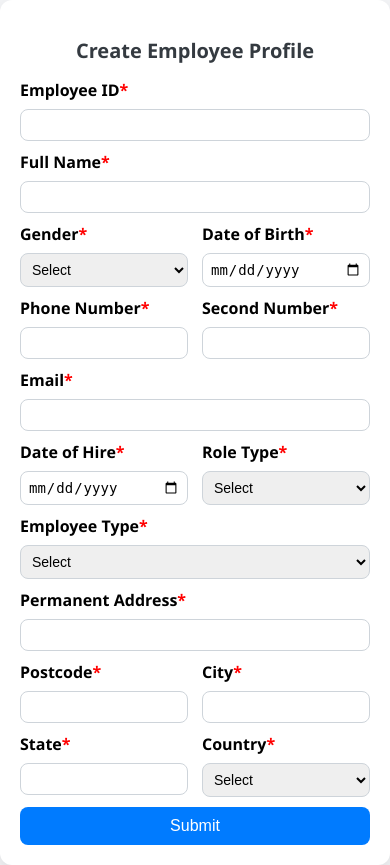
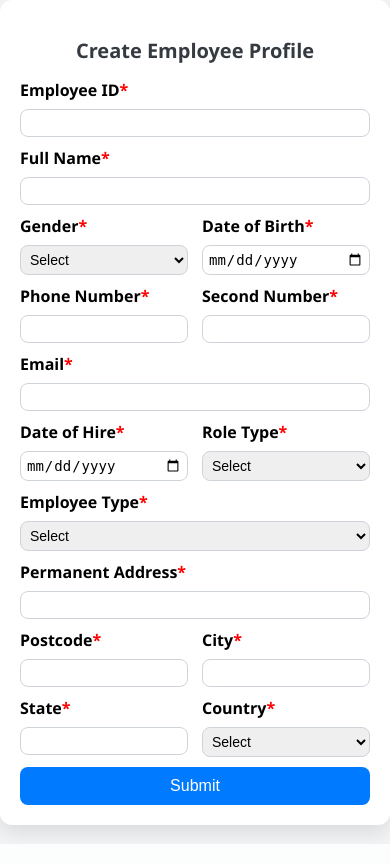
Before and after one commit to SaanvikaSolutions/Employee_Management_System, a PHP site: page /CreateEmployee.html in a window 390 px wide. After the commit the page ends 843 px from the top, so only its background shows below. Run offline with PHP 8.4, Linux system fonts and the light colour scheme.

Commit message:
changes in create employee, tables, js files

```diff
--- a/CSS/CreateEmployee.css
+++ b/CSS/CreateEmployee.css
@@ -3,13 +3,11 @@ body {
     margin: 0;
     padding: 0;
     background-color: #f3f4f6;
-    /* Light gray background */
 }
 
-.employee-profile-form {
+.createEmployee-employee-profile-form {
     background: #ffffff;
     padding: 20px;
-    /* Reduced padding */
     border-radius: 12px;
     box-shadow: 0 8px 20px rgba(0, 0, 0, 0.1);
     max-width: 600px;
@@ -17,78 +15,67 @@ body {
     transition: box-shadow 0.3s;
 }
 
-.employee-profile-form:hover {
+.createEmployee-employee-profile-form:hover {
     box-shadow: 0 10px 30px rgba(0, 0, 0, 0.15);
 }
 
-.form-section {
+.createEmployee-form-section {
     margin-bottom: 15px;
-    /* Reduced margin */
 }
 
 label {
     display: block;
     font-weight: 600;
     margin-bottom: 8px;
-    /* Adjusted margin */
     color: #000000;
-    /* Set color to black */
 }
 
-.form-input,
-.form-select {
+.createEmployee-form-input,
+.createEmployee-form-select {
     width: 100%;
     padding: 7px;
-    /* Reduced padding */
     border: 1px solid #ced4da;
     border-radius: 8px;
     box-sizing: border-box;
     font-size: 14px;
-    /* Reduced font size */
     transition: border-color 0.3s, box-shadow 0.3s;
 }
 
-.form-input:focus,
-.form-select:focus {
+.createEmployee-form-input:focus,
+.createEmployee-form-select:focus {
     border-color: #007bff;
-    /* Blue border on focus */
     box-shadow: 0 0 8px rgba(0, 123, 255, 0.4);
     outline: none;
 }
 
-.form-button {
+.createEmployee-form-button {
     padding: 10px;
-    /* Reduced padding */
     background-color: #007bff;
-    /* Blue background */
     color: white;
     border: none;
     border-radius: 8px;
     cursor: pointer;
     width: 100%;
     font-size: 16px;
-    /* Reduced font size */
     transition: background-color 0.3s, transform 0.3s;
 }
 
-.form-button:hover {
+.createEmployee-form-button:hover {
     background-color: #0056b3;
-    /* Darker blue */
     transform: translateY(-2px);
 }
 
-.form-button:active {
+.createEmployee-form-button:active {
     background-color: #003d80;
-    /* Even darker blue on click */
 }
 
-.flex {
+.createEmployee-flex {
     display: flex;
     justify-content: space-between;
     flex-wrap: wrap;
 }
 
-.flex .form-section {
+.createEmployee-flex .createEmployee-form-section {
     width: 48%;
 }
 
@@ -99,46 +86,43 @@ label {
 h2 {
     text-align: center;
     margin-bottom: 15px;
-    /* Adjusted margin */
     font-size: 20px;
     font-weight: bold;
     color: #343a40;
 }
 
-.form-section span {
+.createEmployee-form-section span {
     color: red;
 }
 
-/* Media Query for Responsive Design */
 @media (max-width: 600px) {
-    .flex {
+    .createEmployee-flex {
         flex-direction: column;
     }
 
-    .flex .form-section {
+    .createEmployee-flex .createEmployee-form-section {
         width: 100%;
     }
 }
 
-/* Media Query for screens below 400px */
-@media (max-width: 400px) {
-    .employee-profile-form {
+@media (max-width: 600px) {
+    .createEmployee-employee-profile-form {
         padding: 20px;
-        /* Adjusted padding */
     }
 
-    .flex {
+    .createEmployee-flex {
         flex-direction: row;
-        /* Ensure side by side */
     }
 
-    .flex .form-section {
+    .createEmployee-flex .createEmployee-form-section {
         width: 48%;
-        /* Keep side by side */
     }
 
-    .form-section {
+    .createEmployee-form-section {
         margin-bottom: 10px;
-        /* Reduced space for smaller screens */
+    }
+
+    .createEmployee-form-input, .createEmployee-form-select {
+        padding: 5px;
     }
 }
--- a/CreateEmployee.html
+++ b/CreateEmployee.html
@@ -8,23 +8,23 @@
 </head>
 <body>
 
-<form class="employee-profile-form">
+<form class="createEmployee-employee-profile-form">
     <h2>Create Employee Profile</h2>
 
-    <div class="form-section">
+    <div class="createEmployee-form-section">
         <label for="employeeId">Employee ID<span>*</span></label>
-        <input type="text" id="employeeId" class="form-input" required>
+        <input type="text" id="employeeId" class="createEmployee-form-input" required>
     </div>
 
-    <div class="form-section">
+    <div class="createEmployee-form-section">
         <label for="fullName">Full Name<span>*</span></label>
-        <input type="text" id="fullName" class="form-input" required>
+        <input type="text" id="fullName" class="createEmployee-form-input" required>
     </div>
 
-    <div class="flex">
-        <div class="form-section">
+    <div class="createEmployee-flex">
+        <div class="createEmployee-form-section">
             <label for="gender">Gender<span>*</span></label>
-            <select id="gender" class="form-select" required>
+            <select id="gender" class="createEmployee-form-select" required>
                 <option value="">Select</option>
                 <option value="male">Male</option>
                 <option value="female">Female</option>
@@ -32,38 +32,38 @@
             </select>
         </div>
 
-        <div class="form-section">
+        <div class="createEmployee-form-section">
             <label for="dob">Date of Birth<span>*</span></label>
-            <input type="date" id="dob" class="form-input" required>
+            <input type="date" id="dob" class="createEmployee-form-input" required>
         </div>
     </div>
 
-    <div class="flex">
-        <div class="form-section">
+    <div class="createEmployee-flex">
+        <div class="createEmployee-form-section">
             <label for="phone">Phone Number<span>*</span></label>
-            <input type="tel" id="phone" class="form-input" required>
+            <input type="tel" id="phone" class="createEmployee-form-input" required>
         </div>
 
-        <div class="form-section">
+        <div class="createEmployee-form-section">
             <label for="emergencyContact">Second Number<span>*</span></label>
-            <input type="tel" id="emergencyContact" class="form-input" required>
+            <input type="tel" id="emergencyContact" class="createEmployee-form-input" required>
         </div>
     </div>
 
-    <div class="form-section">
+    <div class="createEmployee-form-section">
         <label for="email">Email<span>*</span></label>
-        <input type="email" id="email" class="form-input" required>
+        <input type="email" id="email" class="createEmployee-form-input" required>
     </div>
 
-    <div class="flex">
-        <div class="form-section">
+    <div class="createEmployee-flex">
+        <div class="createEmployee-form-section">
             <label for="dateOfHire">Date of Hire<span>*</span></label>
-            <input type="date" id="dateOfHire" class="form-input" required>
+            <input type="date" id="dateOfHire" class="createEmployee-form-input" required>
         </div>
 
-        <div class="form-section">
+        <div class="createEmployee-form-section">
             <label for="employmentType">Role Type<span>*</span></label>
-            <select id="employmentType" class="form-select" required>
+            <select id="employmentType" class="createEmployee-form-select" required>
                 <option value="">Select</option>
                 <option value="full-time">Full-Time</option>
                 <option value="part-time">Part-Time</option>
@@ -73,9 +73,9 @@
         </div>
     </div>
 
-    <div class="form-section">
+    <div class="createEmployee-form-section">
         <label for="employeeType">Employee Type<span>*</span></label>
-        <select id="employeeType" class="form-select" required onchange="showAssignedSection()">
+        <select id="employeeType" class="createEmployee-form-select" required onchange="showAssignedSection()">
             <option value="">Select</option>
             <option value="director">Director</option>
             <option value="manager">Manager</option>
@@ -83,16 +83,16 @@
         </select>
     </div>
 
-    <div id="assignedSection" class="form-section hidden">
+    <div id="assignedSection" class="createEmployee-form-section hidden">
         <label for="assignedTo">Assigned To<span>*</span></label>
-        <select id="assignedTo" class="form-select" required>
+        <select id="assignedTo" class="createEmployee-form-select" required>
             <option value="">Select</option>
         </select>
     </div>
 
-    <div id="departmentSection" class="form-section hidden">
+    <div id="departmentSection" class="createEmployee-form-section hidden">
         <label for="department">Department<span>*</span></label>
-        <select id="department" class="form-select" required>
+        <select id="department" class="createEmployee-form-select" required>
             <option value="">Select</option>
             <option value="sales">Sales Manager</option>
             <option value="operations">Operation Manager</option>
@@ -102,9 +102,9 @@
         </select>
     </div>
 
-    <div id="employeeDepartmentSection" class="form-section hidden">
+    <div id="employeeDepartmentSection" class="createEmployee-form-section hidden">
         <label for="employeeDepartment">Department<span>*</span></label>
-        <select id="employeeDepartment" class="form-select" required>
+        <select id="employeeDepartment" class="createEmployee-form-select" required>
             <option value="">Select</option>
             <option value="sales">Sales</option>
             <option value="operations">Operations</option>
@@ -112,39 +112,39 @@
         </select>
     </div>
 
-    <div class="form-section">
+    <div class="createEmployee-form-section">
         <label for="address">Permanent Address<span>*</span></label>
-        <input type="text" id="address" class="form-input" required>
+        <input type="text" id="address" class="createEmployee-form-input" required>
     </div>
 
-    <div class="flex">
-        <div class="form-section">
+    <div class="createEmployee-flex">
+        <div class="createEmployee-form-section">
             <label for="postcode">Postcode<span>*</span></label>
-            <input type="text" id="postcode" class="form-input" required>
+            <input type="text" id="postcode" class="createEmployee-form-input" required>
         </div>
 
-        <div class="form-section">
+        <div class="createEmployee-form-section">
             <label for="city">City<span>*</span></label>
-            <input type="text" id="city" class="form-input" required>
+            <input type="text" id="city" class="createEmployee-form-input" required>
         </div>
     </div>
 
-    <div class="flex">
-        <div class="form-section">
+    <div class="createEmployee-flex">
+        <div class="createEmployee-form-section">
             <label for="state">State<span>*</span></label>
-            <input type="text" id="state" class="form-input" required>
+            <input type="text" id="state" class="createEmployee-form-input" required>
         </div>
 
-        <div class="form-section">
+        <div class="createEmployee-form-section">
             <label for="country">Country<span>*</span></label>
-            <select id="country" class="form-select" required>
+            <select id="country" class="createEmployee-form-select" required>
                 <option value="">Select</option>
                 <!-- Countries will be populated here -->
             </select>
         </div>
     </div>
 
-    <button type="submit" class="form-button">Submit</button>
+    <button type="submit" class="createEmployee-form-button">Submit</button>
 </form>
 <script src="JS/CreateEmployee.js"></script>
 </body>
--- a/JS/CreateEmployee.js
+++ b/JS/CreateEmployee.js
@@ -1,5 +1,3 @@
-
-
 function showAssignedSection() {
     const employeeType = document.getElementById('employeeType').value;
     const assignedSection = document.getElementById('assignedSection');
@@ -50,7 +48,7 @@ const countries = [
 const countrySelect = document.getElementById('country');
 countries.forEach(country => {
     const option = document.createElement('option');
-    option.value = country.toLowerCase().replace(/\s+/g, '-'); // Format value
+    option.value = country.toLowerCase().replace(/\s+/g, '-');
     option.textContent = country;
     countrySelect.appendChild(option);
 });
```
Also changed, not shown: CSS/EmployeesTable.css (+16 -20 lines), EmployeesTable.html (+7 -7 lines), View-Employee.html (added, +260 -0 lines).
